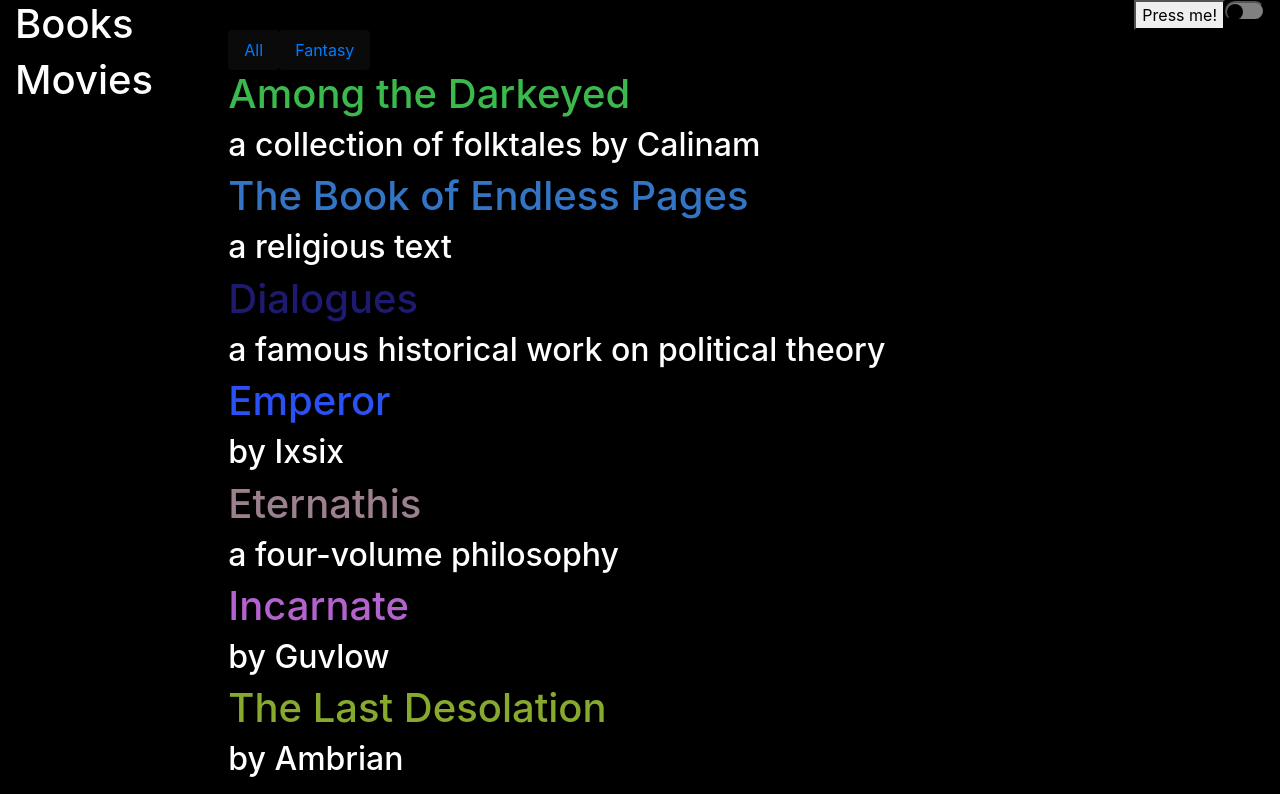
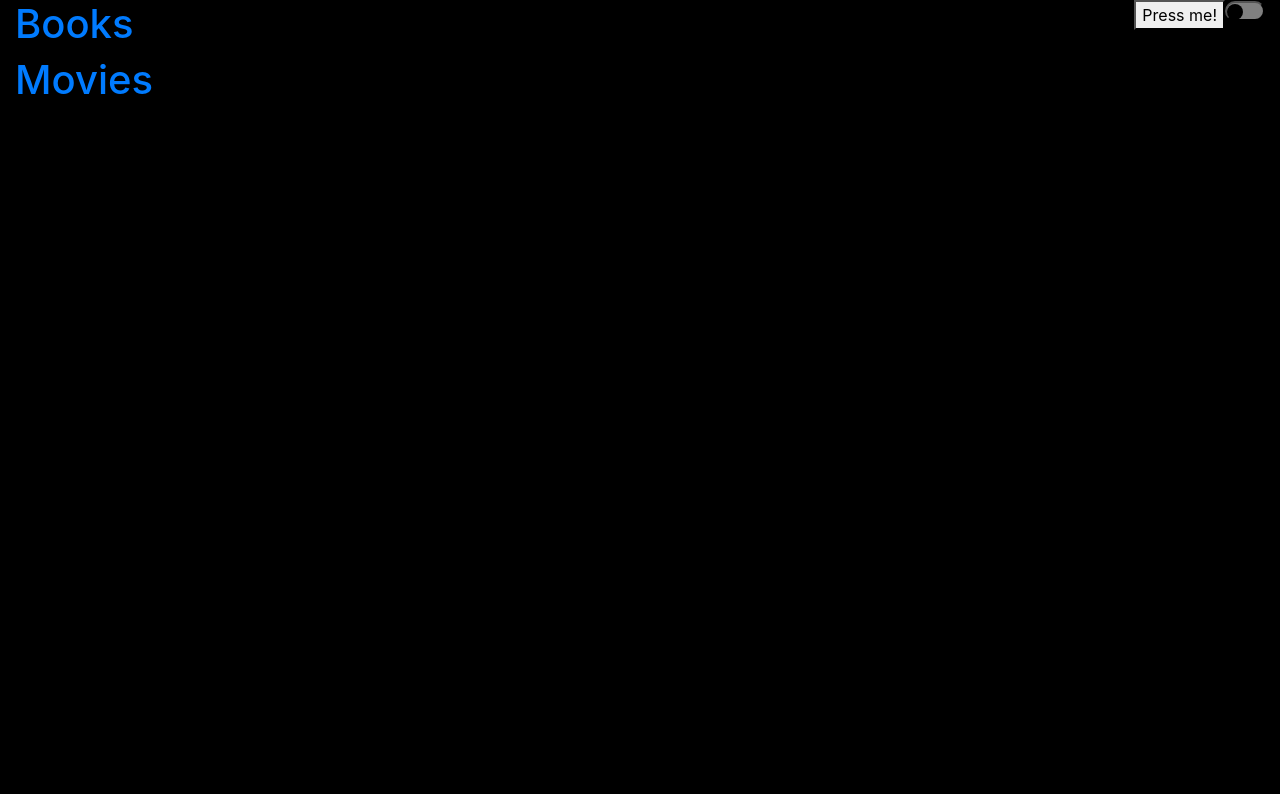
Before and after one commit to athenaeum-codes/athenaeum, a React app: page / in a window 1280 px wide. Shown: the top 794 px of the page. Built offline with nearby package versions, Linux system fonts and the light colour scheme.

Commit message:
Large push

```diff
--- a/public/index.html
+++ b/public/index.html
@@ -25,7 +25,7 @@
       work correctly both with client-side routing and a non-root public URL.
       Learn how to configure a non-root public URL by running `npm run build`.
     -->
-  <title>Athanaeum</title>
+  <title>Athenaeum</title>
   <style>
     body {
       background-color: black;
--- a/src/components/action-bar/action-bar.tsx
+++ b/src/components/action-bar/action-bar.tsx
@@ -9,7 +9,7 @@ interface IActionBarProps {
     colorToggle?: boolean
 }
 
-export default function ActionBar({ }: IActionBarProps): React.ReactElement {
+export default function ActionBar(props: IActionBarProps): React.ReactElement {
     //Bad key, I know...
     return (
         <Nav className="nav justify-content-end">
--- a/src/components/actions/new-item-action/newItemAction.tsx
+++ b/src/components/actions/new-item-action/newItemAction.tsx
@@ -11,6 +11,10 @@ import React, { Component } from 'react';
     export default class NewItemAction extends Component<INewItemActionProps, INewItemActionState> {
         state = {}
 
+        handleCLick() {
+
+        }
+
         render() {
             return (
                 <div>
--- a/src/components/athanaeum-book/index.tsx
+++ /dev/null
@@ -1,2 +0,0 @@
-import Book from './athanaeum-book';
-export default Book;
--- a/src/components/athanaeum-book/athanaeum-book.tsx
+++ b/src/components/athenaeum-book/athenaeum-book.tsx
@@ -5,7 +5,7 @@ interface BookProps {
     title?: string;
 }
 
-const AthanaeumBook: React.FC<BookProps> = ({ author, title }) => {
+const AthenaeumBook: React.FC<BookProps> = ({ author, title }) => {
     const [red,] = useState(Math.random() * 255);
     const [green,] = useState(Math.random() * 255);
     const [blue,] = useState(Math.random() * 255);
@@ -18,9 +18,9 @@ const AthanaeumBook: React.FC<BookProps> = ({ author, title }) => {
     );
 }
 
-AthanaeumBook.defaultProps = {
+AthenaeumBook.defaultProps = {
     author: "Brandon Sanderson",
     title: "The Way of Kings"
 }
 
-export default AthanaeumBook;
+export default AthenaeumBook;
--- /dev/null
+++ b/src/components/athenaeum-book/index.tsx
@@ -0,0 +1,2 @@
+import AthenaeumBook from './athenaeum-book';
+export default AthenaeumBook;
--- a/src/components/bookcase/bookcase.tsx
+++ b/src/components/bookcase/bookcase.tsx
@@ -22,16 +22,19 @@ export default class Bookcase extends Component<IBookcaseProps, IBookcaseState>
 
     constructor(props: IBookcaseProps) {
         super(props);
-        this.state = { books: props.books ? props.books : DefaultBooks,
-            categories: ["All","Fantasy"]};
+        this.state = {
+            books: props.books ? props.books : DefaultBooks,
+            categories: ["All", "Fantasy"]
+        };
     }
 
     render() {
-        let categories = this.state.categories;
+        let { categories } = this.state;
+        let { collection } = this.props;
         return (
             <div>
                 <TopNav categories={categories} />
-                {categories.map(category => <Route path={`/${category}`} component={Category}></Route>)}
+                {categories.map(category => <Route path={`/${collection}/${category}`}><Category key={`Category-${collection}`}></Category></Route>)}
                 <Shelf books={this.state.books} />
             </div>
         );
--- a/src/components/index/index.tsx
+++ b/src/components/index/index.tsx
@@ -6,7 +6,7 @@ import Row from 'react-bootstrap/Row';
 import Container from 'react-bootstrap/Container';
 import ActionBar from '../action-bar';
 
-import { BrowserRouter as Router } from 'react-router-dom';
+import { BrowserRouter as Router, Switch, Route } from 'react-router-dom';
 
 interface IGlobalProps {
 
@@ -30,12 +30,20 @@ export default class Index extends PureComponent<IGlobalProps, IGlobalState> {
                 <Container fluid>
                     <Row>
                         <Col sm={2}>
-                            <Menu key="Menu" collections={this.state.collections}></Menu>
+                            <Menu collections={this.state.collections}></Menu>
                         </Col>
                         <Col sm={10}>
                             <ActionBar colorToggle key={1} />
-                            <Bookcase key={2} collection={3}></Bookcase>
+                            <Switch>
+                                {this.state.collections.map(collection => {
+                                    console.log(collection);
+                                    return <Route path={`/${collection}`} key={`${collection} route`}>
+                                        <Bookcase key={collection} collection={3}></Bookcase>
+                                    </Route>
+                                })}
+                            </Switch>
                         </Col>
+
                     </Row>
                 </Container>
             </Router>
--- a/src/components/menu/menu-item.tsx
+++ b/src/components/menu/menu-item.tsx
@@ -1,5 +1,6 @@
 
 import React, { PureComponent } from 'react';
+import { Link } from 'react-router-dom';
 
 interface Props {
     title: string,
@@ -10,7 +11,7 @@ export default class MenuItem extends PureComponent<Props> {
     render() {
         return (
             <div>
-                <h1> {this.props.title} </h1>
+                <Link to={this.props.title}><h1> {this.props.title} </h1></Link>
                 <small> {this.props.subTitle} </small>
             </div>
         )
--- a/src/components/shelf/shelf.tsx
+++ b/src/components/shelf/shelf.tsx
@@ -1,6 +1,6 @@
 import React, { PureComponent } from 'react';
 import Book from '../../types/book';
-import AthanaeumBook from '../athanaeum-book';
+import AthenaeumBook from '../athenaeum-book';
 
 interface Props {
     books: Book[]
@@ -11,7 +11,7 @@ export default class Shelf extends PureComponent<Props> {
         return (
             <div>
                 {this.props.books.map(book => {
-                    return <AthanaeumBook author={book.author} title={book.title} key={book.title+book.author}></AthanaeumBook>
+                    return <AthenaeumBook author={book.author} title={book.title} key={book.title+book.author}></AthenaeumBook>
                 })}
             </div>
         )
--- a/src/components/top-nav/top-nav.tsx
+++ b/src/components/top-nav/top-nav.tsx
@@ -1,6 +1,5 @@
 import React, { Component } from 'react'
 import Nav from 'react-bootstrap/Nav';
-import { Link } from 'react-router-dom';
 
 import './top-nav.scss';
 
@@ -18,7 +17,7 @@ export default class TopNav extends Component<ITopNavProps, ITopNavState> {
             <Nav variant="pills">
                 {this.props.categories.map(category => {
                     return <Nav.Item key={category}>
-                        <Nav.Link href={`/${category}`}>{category}</Nav.Link>
+                        <Nav.Link href={`${category}`}>{category}</Nav.Link>
                     </Nav.Item>
                 })}
             </Nav>
```
